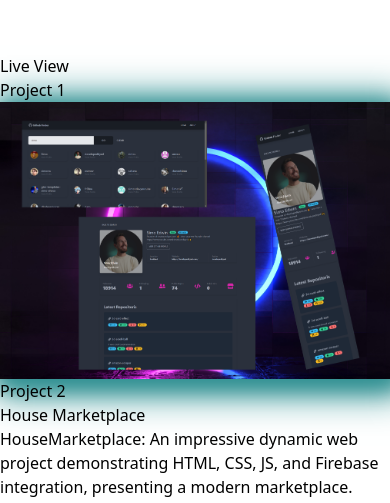
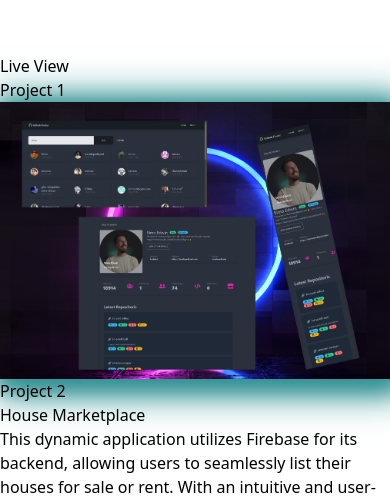
Before and after one commit to zsimo99/new-portfolio, a React (Vite) app: page / in a window 390 px wide. Shown: the part 3207-3710 px from the top of the page. Built offline with nearby package versions, Linux system fonts and the light colour scheme.

Commit message:
finishLayout

```diff
--- a/src/App.jsx
+++ b/src/App.jsx
@@ -34,7 +34,7 @@ function App() {
         }
       })
       const newPos = scrollY
-      if (newPos > prevPos) {
+      if (newPos > prevPos && scrollY > 0) {
         setShow(false)
         document.querySelector("header").style.top = "-100px"
         prevPos = newPos
--- a/src/components/Contact.jsx
+++ b/src/components/Contact.jsx
@@ -3,7 +3,7 @@ import logo from "../assets/logo.svg"
 
 const Contact = () => {
     return (
-        <div className="bg-[#032324] pt-24 sm:pt-40 text-gray-300  ">
+        <section id="contact" className="bg-[#032324] pt-24 sm:pt-40 text-gray-300  ">
             <div className="rounded-t-[100px] min-h-[500px] bg-[#0A4F51] bg-gradient-to-r from-[#2c6f74] to-[#026468] relative p-10">
                 <div className="w-48 h-48 sm:w-80 sm:h-80 top-0 left-0 rounded-full -translate-y-1/2 absolute -translate-x-1/2 opacity-30 bg-[#2aa2a7]" />
                 <div className="w-48 h-48 sm:w-80 sm:h-80 top-0 right-0 rounded-full -translate-y-1/2 absolute translate-x-1/2 opacity-30 bg-[#2aa2a7]" />
@@ -38,7 +38,7 @@ const Contact = () => {
                 </div>
 
             </div>
-        </div>
+        </section>
     )
 }
 
--- a/src/constants/index.js
+++ b/src/constants/index.js
@@ -51,7 +51,7 @@ export const projects = [
     {
         title: "House Marketplace",
         link: "https://github.com/zsimo99/House-Marketplace",
-        desc: "HouseMarketplace: An impressive dynamic web project demonstrating HTML, CSS, JS, and Firebase integration, presenting a modern marketplace.",
+        desc: "This dynamic application utilizes Firebase for its backend, allowing users to seamlessly list their houses for sale or rent. With an intuitive and user-friendly interface, individuals can easily upload property details, images, and pricing information. Prospective buyers and renters can then browse through available listings, making it a convenient platform for both property owners and seekers in the housing market.",
         live: "https://housemarketplacezsimo.netlify.app/",
         done: true,
         category: "wa",
@@ -60,7 +60,7 @@ export const projects = [
     {
         title: "Promptobia",
         link: "https://github.com/zsimo99/project-proptopia",
-        desc: "Open-source AI prompting tool for modern world to discover, create and share creative prompts",
+        desc: " I'm showcasing an open-source AI prompting platform built with Next.js. This platform allows users to share and generate thought-provoking questions for AI. It's a user-friendly space for creating and exploring creative prompts to fuel AI innovation in the modern world",
         live: "https://project-proptopia-git-main-zsimo99.vercel.app",
         done: true,
         category: "wa",
@@ -86,7 +86,7 @@ export const projects = [
     {
         title: "dall-e Clone",
         link: "https://github.com/zsimo99/dall-e",
-        desc: "This project is a DALL·E clone, which allows you to generate images using the power of IA.",
+        desc: "I'm featuring my DALL·E clone project, a powerful AI-driven image generation tool. This project harnesses the capabilities of AI to create unique images, opening up a world of creative possibilities for users.",
         live: "",
         done: true,
         category: "wa",
@@ -95,7 +95,7 @@ export const projects = [
     {
         title: "Todozs",
         link: "https://github.com/zsimo99/todoList",
-        desc: "Stay organized, productive, and in control of your tasks.",
+        desc: "I'm presenting 'Todozs,' a user-friendly todo list app. Todozs simplifies task management, helping users stay organized and productive with ease.",
         live: "https://todolist-zsimo.onrender.com/",
         done: true,
         category: "wa",
--- a/src/index.css
+++ b/src/index.css
@@ -23,7 +23,7 @@
 
 /* Handle on hover */
 ::-webkit-scrollbar-thumb:hover {
-  background: #555; /* Color on hover */
+  background: #064042; /* Color on hover */
 }
 
 
```
